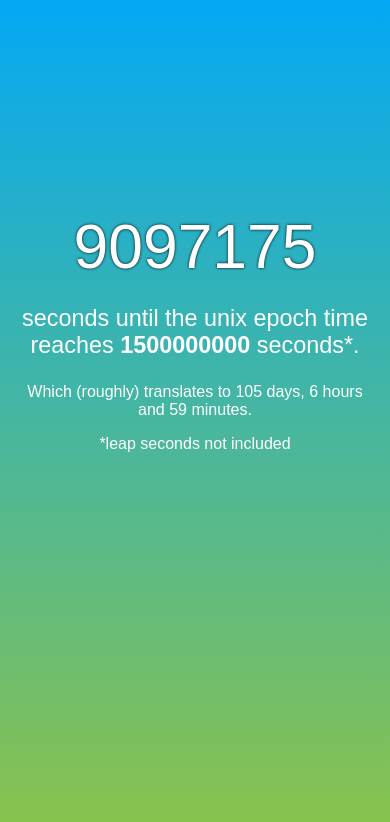
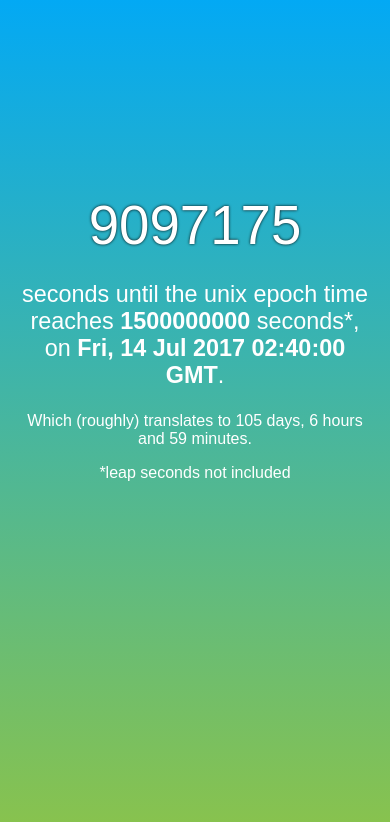
Before and after one commit to mspl13/unix-epoch-anniversary, a website with bundled scripts: page index.html in a window 390 px wide. Built offline with nearby package versions, Linux system fonts and the light colour scheme.

Commit message:
Add UTC date when event happens

```diff
--- a/app/index.js
+++ b/app/index.js
@@ -7,8 +7,12 @@ import {
 // The DOM timestamp display element
 const domTimestamp = document.getElementById("uea-timestamp");
 
-// Set the DOM timestamp goal display element
-document.getElementById("uea-timestamp-goal").innerHTML = getNextEvent();
+// Set the DOM timestamp goal display elements
+let nextEventTimestamp = getNextEvent();
+const nextEventDate = new Date(nextEventTimestamp * 1000).toUTCString();
+
+document.getElementById("uea-timestamp-goal").innerHTML = nextEventTimestamp;
+document.getElementById("uea-timestamp-goal__date").innerHTML = nextEventDate;
 
 // Refresh certain DOM elements to ensure a live counter
 // TODO: execute setInterval without initial wait
--- a/app/stylesheets/main.css
+++ b/app/stylesheets/main.css
@@ -41,7 +41,7 @@ p {
 /*
  * Timestamp goal
  */
-#uea-timestamp-goal {
+#uea-timestamp-goal, #uea-timestamp-goal__date {
   font-weight: bold;
 }
 
@@ -57,9 +57,9 @@ p {
  */
 @media only screen and (max-width: 767px) {
   .uea-timestamp {
-    margin-top: 25vh;
+    margin-top: 23vh;
 
-    font-size: 16vw;
+    font-size: 14vw;
   }
 
   .uea-subtitle {
--- a/index.html
+++ b/index.html
@@ -24,7 +24,9 @@
 
     <!-- Countdown subtitle -->
     <p class="uea-subtitle">
-      seconds until the unix epoch time reaches <span id="uea-timestamp-goal"></span> seconds*.
+      seconds until the unix epoch time reaches <span id="uea-timestamp-goal"></span> seconds*,
+      <br />
+      on <span id="uea-timestamp-goal__date"></span>.
     </p>
 
     <!-- Calculated values from timestamp above -->
@@ -33,6 +35,8 @@
       <span id="uea-calculated__days">0</span> days,
       <span id="uea-calculated__hours">0</span> hours and
       <span id="uea-calculated__minutes">0</span> minutes.
+      <!--<br />
+       (<span id="uea-timestamp-goal__date"></span>)-->
     </p>
 
     <!-- Different footnotes on the texts above -->
```
Also changed, not shown: dist/bundle.js (deleted).
